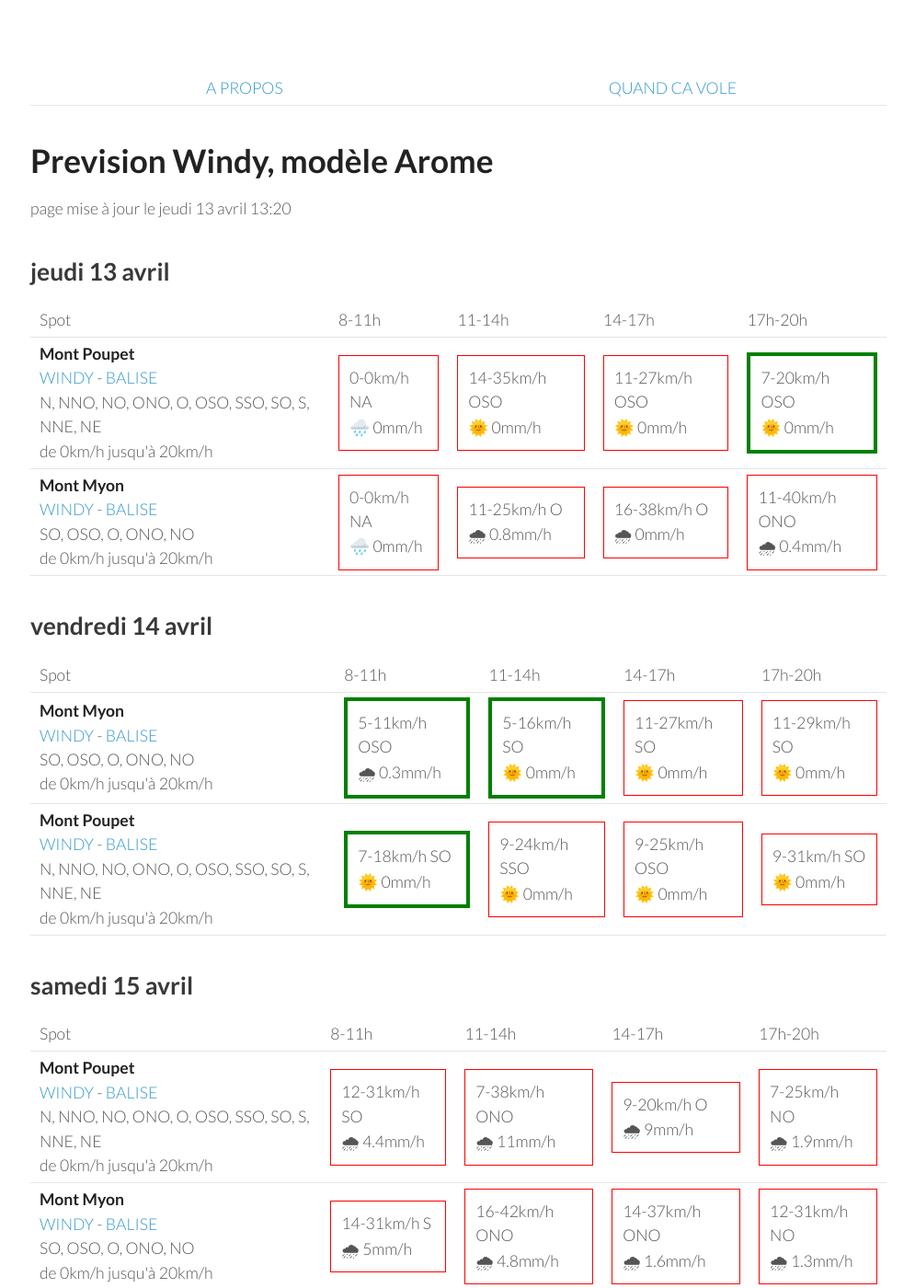
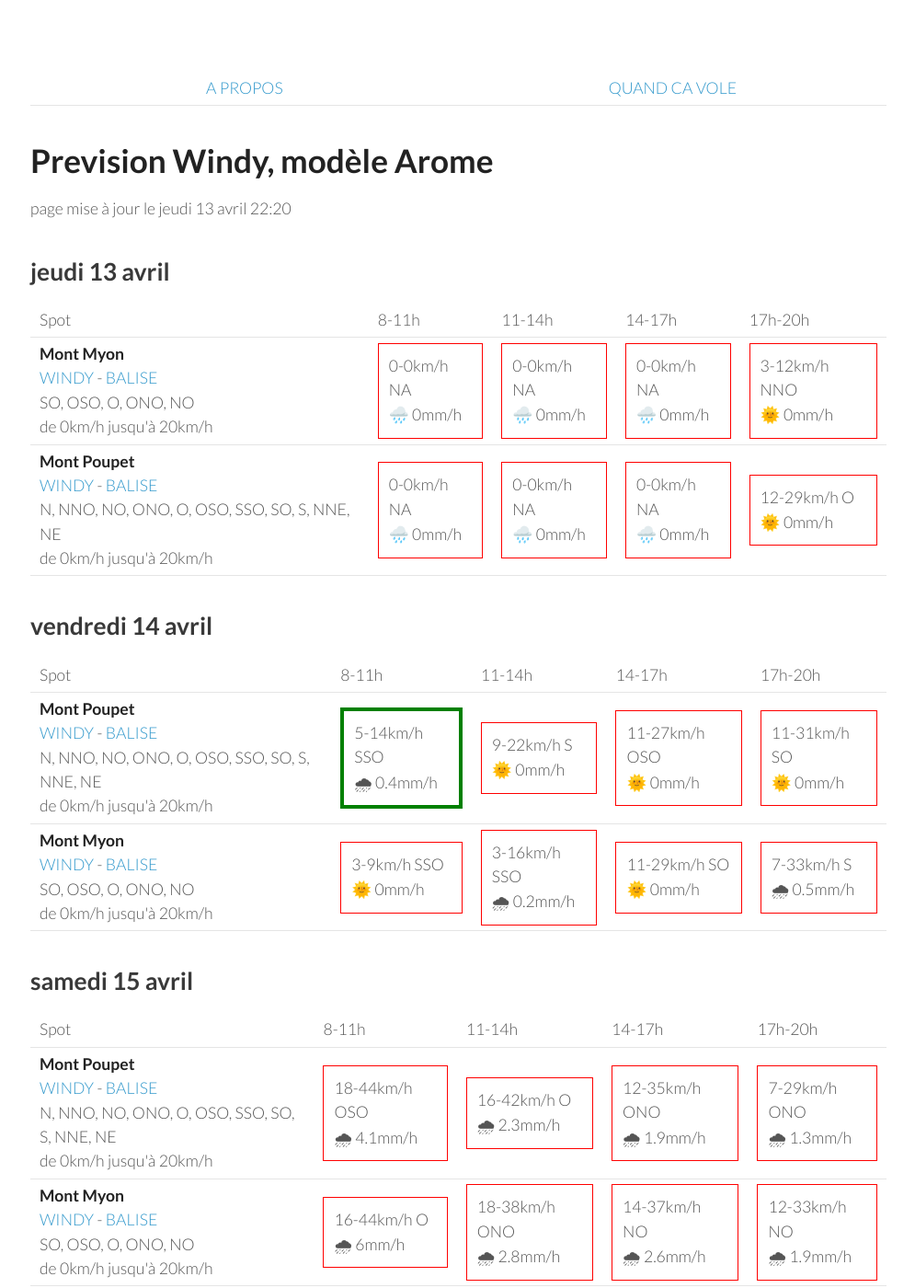
Before and after one commit to parapente-dans-le-nord/parapente-dans-le-nord.github.io, a Jekyll site: the page built from jura.markdown, in a window 1280 px wide and 1400 px high. Shown: the whole window at 92% size, without its empty margins (25-1020 px from the left). Built offline with Jekyll 4.4.1, drawn with Linux system fonts in a browser that asks for light colours; some of the changed text lies outside the part shown.

Commit message:
update index.markdown

```diff
--- a/jura.markdown
+++ b/jura.markdown
@@ -7,7 +7,7 @@ title:  "Tous les spots"
 {: .links}
 
 # Prevision Windy, modèle Arome
-page mise à jour le jeudi 13 avril 13:20
+page mise à jour le jeudi 13 avril 22:20
 
 ## jeudi 13 avril
 
@@ -22,21 +22,21 @@ page mise à jour le jeudi 13 avril 13:20
       <td>17h-20h</td>
     </tr>
 <tr>
+        <td><strong>Mont Myon</strong><br><a href="https://windy.com/46.331/5.397?45.898,5.394,8,m:eWoagj8">WINDY</a> - <span class=""><a href="http://www.balisemeteo.com/balise.php?idBalise=70">BALISE</a> </span><br> <span class="vent-favorable">SO, OSO, O, ONO, NO</span><br><span class="force-vent">de 0km/h jusqu'à 20km/h</span> </td>
+
+            <td><div class="not-flyable"><p>0-0km/h NA</p><p>🌧️ 0mm/h</p></div></td>
+            <td><div class="not-flyable"><p>0-0km/h NA</p><p>🌧️ 0mm/h</p></div></td>
+            <td><div class="not-flyable"><p>0-0km/h NA</p><p>🌧️ 0mm/h</p></div></td>
+            <td><div class="not-flyable"><p>3-12km/h NNO</p><p>🌞 0mm/h</p></div></td>
+
+    </tr>
+<tr>
         <td><strong>Mont Poupet</strong><br><a href="https://windy.com/46.970/5.876?46.541,5.876,8">WINDY</a> - <span class=""><a href="http://www.balisemeteo.com/balise.php?idBalise=92">BALISE</a> </span><br> <span class="vent-favorable">N, NNO, NO, ONO, O, OSO, SSO, SO, S, NNE, NE</span><br><span class="force-vent">de 0km/h jusqu'à 20km/h</span> </td>
 
             <td><div class="not-flyable"><p>0-0km/h NA</p><p>🌧️ 0mm/h</p></div></td>
-            <td><div class="not-flyable"><p>14-35km/h OSO</p><p>🌞 0mm/h</p></div></td>
-            <td><div class="not-flyable"><p>11-27km/h OSO</p><p>🌞 0mm/h</p></div></td>
-            <td><div class="flyable"><p>7-20km/h OSO</p><p>🌞 0mm/h</p></div></td>
-
-    </tr>
-<tr>
-        <td><strong>Mont Myon</strong><br><a href="https://windy.com/46.331/5.397?45.898,5.394,8,m:eWoagj8">WINDY</a> - <span class=""><a href="http://www.balisemeteo.com/balise.php?idBalise=70">BALISE</a> </span><br> <span class="vent-favorable">SO, OSO, O, ONO, NO</span><br><span class="force-vent">de 0km/h jusqu'à 20km/h</span> </td>
-
             <td><div class="not-flyable"><p>0-0km/h NA</p><p>🌧️ 0mm/h</p></div></td>
-            <td><div class="not-flyable"><p>11-25km/h O</p><p>🌧 0.8mm/h</p></div></td>
-            <td><div class="not-flyable"><p>16-38km/h O</p><p>🌧 0mm/h</p></div></td>
-            <td><div class="not-flyable"><p>11-40km/h ONO</p><p>🌧 0.4mm/h</p></div></td>
+            <td><div class="not-flyable"><p>0-0km/h NA</p><p>🌧️ 0mm/h</p></div></td>
+            <td><div class="not-flyable"><p>12-29km/h O</p><p>🌞 0mm/h</p></div></td>
 
     </tr>
 
@@ -56,22 +56,22 @@ page mise à jour le jeudi 13 avril 13:20
       <td>17h-20h</td>
     </tr>
 <tr>
-        <td><strong>Mont Myon</strong><br><a href="https://windy.com/46.331/5.397?45.898,5.394,8,m:eWoagj8">WINDY</a> - <span class=""><a href="http://www.balisemeteo.com/balise.php?idBalise=70">BALISE</a> </span><br> <span class="vent-favorable">SO, OSO, O, ONO, NO</span><br><span class="force-vent">de 0km/h jusqu'à 20km/h</span> </td>
+        <td><strong>Mont Poupet</strong><br><a href="https://windy.com/46.970/5.876?46.541,5.876,8">WINDY</a> - <span class=""><a href="http://www.balisemeteo.com/balise.php?idBalise=92">BALISE</a> </span><br> <span class="vent-favorable">N, NNO, NO, ONO, O, OSO, SSO, SO, S, NNE, NE</span><br><span class="force-vent">de 0km/h jusqu'à 20km/h</span> </td>
 
-            <td><div class="flyable"><p>5-11km/h OSO</p><p>🌧 0.3mm/h</p></div></td>
-            <td><div class="flyable"><p>5-16km/h SO</p><p>🌞 0mm/h</p></div></td>
-            <td><div class="not-flyable"><p>11-27km/h SO</p><p>🌞 0mm/h</p></div></td>
-            <td><div class="not-flyable"><p>11-29km/h SO</p><p>🌞 0mm/h</p></div></td>
+            <td><div class="flyable"><p>5-14km/h SSO</p><p>🌧 0.4mm/h</p></div></td>
+            <td><div class="not-flyable"><p>9-22km/h S</p><p>🌞 0mm/h</p></div></td>
+            <td><div class="not-flyable"><p>11-27km/h OSO</p><p>🌞 0mm/h</p></div></td>
+            <td><div class="not-flyable"><p>11-31km/h SO</p><p>🌞 0mm/h</p></div></td>
 
 
     </tr>
 <tr>
-        <td><strong>Mont Poupet</strong><br><a href="https://windy.com/46.970/5.876?46.541,5.876,8">WINDY</a> - <span class=""><a href="http://www.balisemeteo.com/balise.php?idBalise=92">BALISE</a> </span><br> <span class="vent-favorable">N, NNO, NO, ONO, O, OSO, SSO, SO, S, NNE, NE</span><br><span class="force-vent">de 0km/h jusqu'à 20km/h</span> </td>
+        <td><strong>Mont Myon</strong><br><a href="https://windy.com/46.331/5.397?45.898,5.394,8,m:eWoagj8">WINDY</a> - <span class=""><a href="http://www.balisemeteo.com/balise.php?idBalise=70">BALISE</a> </span><br> <span class="vent-favorable">SO, OSO, O, ONO, NO</span><br><span class="force-vent">de 0km/h jusqu'à 20km/h</span> </td>
 
-            <td><div class="flyable"><p>7-18km/h SO</p><p>🌞 0mm/h</p></div></td>
-            <td><div class="not-flyable"><p>9-24km/h SSO</p><p>🌞 0mm/h</p></div></td>
-            <td><div class="not-flyable"><p>9-25km/h OSO</p><p>🌞 0mm/h</p></div></td>
-            <td><div class="not-flyable"><p>9-31km/h SO</p><p>🌞 0mm/h</p></div></td>
+            <td><div class="not-flyable"><p>3-9km/h SSO</p><p>🌞 0mm/h</p></div></td>
+            <td><div class="not-flyable"><p>3-16km/h SSO</p><p>🌧 0.2mm/h</p></div></td>
+            <td><div class="not-flyable"><p>11-29km/h SO</p><p>🌞 0mm/h</p></div></td>
+            <td><div class="not-flyable"><p>7-33km/h S</p><p>🌧 0.5mm/h</p></div></td>
 
 
     </tr>
@@ -94,20 +94,20 @@ page mise à jour le jeudi 13 avril 13:20
 <tr>
         <td><strong>Mont Poupet</strong><br><a href="https://windy.com/46.970/5.876?46.541,5.876,8">WINDY</a> - <span class=""><a href="http://www.balisemeteo.com/balise.php?idBalise=92">BALISE</a> </span><br> <span class="vent-favorable">N, NNO, NO, ONO, O, OSO, SSO, SO, S, NNE, NE</span><br><span class="force-vent">de 0km/h jusqu'à 20km/h</span> </td>
 
-            <td><div class="not-flyable"><p>12-31km/h SO</p><p>🌧 4.4mm/h</p></div></td>
-            <td><div class="not-flyable"><p>7-38km/h ONO</p><p>🌧 11mm/h</p></div></td>
-            <td><div class="not-flyable"><p>9-20km/h O</p><p>🌧 9mm/h</p></div></td>
-            <td><div class="not-flyable"><p>7-25km/h NO</p><p>🌧 1.9mm/h</p></div></td>
+            <td><div class="not-flyable"><p>18-44km/h OSO</p><p>🌧 4.1mm/h</p></div></td>
+            <td><div class="not-flyable"><p>16-42km/h O</p><p>🌧 2.3mm/h</p></div></td>
+            <td><div class="not-flyable"><p>12-35km/h ONO</p><p>🌧 1.9mm/h</p></div></td>
+            <td><div class="not-flyable"><p>7-29km/h ONO</p><p>🌧 1.3mm/h</p></div></td>
 
 
     </tr>
 <tr>
         <td><strong>Mont Myon</strong><br><a href="https://windy.com/46.331/5.397?45.898,5.394,8,m:eWoagj8">WINDY</a> - <span class=""><a href="http://www.balisemeteo.com/balise.php?idBalise=70">BALISE</a> </span><br> <span class="vent-favorable">SO, OSO, O, ONO, NO</span><br><span class="force-vent">de 0km/h jusqu'à 20km/h</span> </td>
 
-            <td><div class="not-flyable"><p>14-31km/h S</p><p>🌧 5mm/h</p></div></td>
-            <td><div class="not-flyable"><p>16-42km/h ONO</p><p>🌧 4.8mm/h</p></div></td>
-            <td><div class="not-flyable"><p>14-37km/h ONO</p><p>🌧 1.6mm/h</p></div></td>
-            <td><div class="not-flyable"><p>12-31km/h NO</p><p>🌧 1.3mm/h</p></div></td>
+            <td><div class="not-flyable"><p>16-44km/h O</p><p>🌧 6mm/h</p></div></td>
+            <td><div class="not-flyable"><p>18-38km/h ONO</p><p>🌧 2.8mm/h</p></div></td>
+            <td><div class="not-flyable"><p>14-37km/h NO</p><p>🌧 2.6mm/h</p></div></td>
+            <td><div class="not-flyable"><p>12-33km/h NO</p><p>🌧 1.9mm/h</p></div></td>
 
 
     </tr>
@@ -130,20 +130,20 @@ page mise à jour le jeudi 13 avril 13:20
 <tr>
         <td><strong>Mont Poupet</strong><br><a href="https://windy.com/46.970/5.876?46.541,5.876,8">WINDY</a> - <span class=""><a href="http://www.balisemeteo.com/balise.php?idBalise=92">BALISE</a> </span><br> <span class="vent-favorable">N, NNO, NO, ONO, O, OSO, SSO, SO, S, NNE, NE</span><br><span class="force-vent">de 0km/h jusqu'à 20km/h</span> </td>
 
-            <td><div class="flyable"><p>7-18km/h NO</p><p>🌧 2.3mm/h</p></div></td>
-            <td><div class="flyable"><p>9-20km/h NNO</p><p>🌧 1.6mm/h</p></div></td>
-            <td><div class="not-flyable"><p>9-22km/h NNO</p><p>🌧 0.9mm/h</p></div></td>
-            <td><div class="not-flyable"><p>11-27km/h NNO</p><p>🌧 1.1mm/h</p></div></td>
+            <td><div class="flyable"><p>5-12km/h NO</p><p>🌞 0mm/h</p></div></td>
+            <td><div class="flyable"><p>9-20km/h N</p><p>🌧 0.3mm/h</p></div></td>
+            <td><div class="not-flyable"><p>9-22km/h N</p><p>🌧 0.8mm/h</p></div></td>
+            <td><div class="not-flyable"><p>11-22km/h N</p><p>🌧 0.6mm/h</p></div></td>
 
 
     </tr>
 <tr>
         <td><strong>Mont Myon</strong><br><a href="https://windy.com/46.331/5.397?45.898,5.394,8,m:eWoagj8">WINDY</a> - <span class=""><a href="http://www.balisemeteo.com/balise.php?idBalise=70">BALISE</a> </span><br> <span class="vent-favorable">SO, OSO, O, ONO, NO</span><br><span class="force-vent">de 0km/h jusqu'à 20km/h</span> </td>
 
-            <td><div class="not-flyable"><p>9-20km/h NNO</p><p>🌞 0mm/h</p></div></td>
-            <td><div class="not-flyable"><p>12-27km/h NNO</p><p>🌧 0.3mm/h</p></div></td>
-            <td><div class="not-flyable"><p>12-29km/h NNO</p><p>🌧 0.4mm/h</p></div></td>
-            <td><div class="not-flyable"><p>12-29km/h N</p><p>🌧 0.5mm/h</p></div></td>
+            <td><div class="not-flyable"><p>9-18km/h N</p><p>🌞 0mm/h</p></div></td>
+            <td><div class="not-flyable"><p>12-29km/h N</p><p>🌞 0mm/h</p></div></td>
+            <td><div class="not-flyable"><p>12-29km/h N</p><p>🌧 0.2mm/h</p></div></td>
+            <td><div class="not-flyable"><p>16-35km/h N</p><p>🌧 0.2mm/h</p></div></td>
 
 
     </tr>
@@ -166,20 +166,20 @@ page mise à jour le jeudi 13 avril 13:20
 <tr>
         <td><strong>Mont Poupet</strong><br><a href="https://windy.com/46.970/5.876?46.541,5.876,8">WINDY</a> - <span class=""><a href="http://www.balisemeteo.com/balise.php?idBalise=92">BALISE</a> </span><br> <span class="vent-favorable">N, NNO, NO, ONO, O, OSO, SSO, SO, S, NNE, NE</span><br><span class="force-vent">de 0km/h jusqu'à 20km/h</span> </td>
 
-            <td><div class="not-flyable"><p>12-27km/h NE</p><p>🌞 0mm/h</p></div></td>
+            <td><div class="not-flyable"><p>14-29km/h NE</p><p>🌞 0mm/h</p></div></td>
+            <td><div class="not-flyable"><p>18-40km/h NE</p><p>🌞 0mm/h</p></div></td>
+            <td><div class="not-flyable"><p>20-44km/h NE</p><p>🌞 0mm/h</p></div></td>
             <td><div class="not-flyable"><p>18-42km/h NE</p><p>🌞 0mm/h</p></div></td>
-            <td><div class="not-flyable"><p>20-46km/h NE</p><p>🌞 0mm/h</p></div></td>
-            <td><div class="not-flyable"><p>20-48km/h NE</p><p>🌞 0mm/h</p></div></td>
 
 
     </tr>
 <tr>
         <td><strong>Mont Myon</strong><br><a href="https://windy.com/46.331/5.397?45.898,5.394,8,m:eWoagj8">WINDY</a> - <span class=""><a href="http://www.balisemeteo.com/balise.php?idBalise=70">BALISE</a> </span><br> <span class="vent-favorable">SO, OSO, O, ONO, NO</span><br><span class="force-vent">de 0km/h jusqu'à 20km/h</span> </td>
 
-            <td><div class="not-flyable"><p>11-25km/h N</p><p>🌞 0mm/h</p></div></td>
-            <td><div class="not-flyable"><p>14-35km/h NNE</p><p>🌞 0mm/h</p></div></td>
-            <td><div class="not-flyable"><p>18-38km/h N</p><p>🌞 0mm/h</p></div></td>
-            <td><div class="not-flyable"><p>22-50km/h N</p><p>🌞 0mm/h</p></div></td>
+            <td><div class="not-flyable"><p>11-24km/h NNE</p><p>🌞 0mm/h</p></div></td>
+            <td><div class="not-flyable"><p>14-31km/h NNE</p><p>🌞 0mm/h</p></div></td>
+            <td><div class="not-flyable"><p>18-42km/h NNE</p><p>🌞 0mm/h</p></div></td>
+            <td><div class="not-flyable"><p>18-42km/h N</p><p>🌞 0mm/h</p></div></td>
 
 
     </tr>
@@ -203,19 +203,19 @@ page mise à jour le jeudi 13 avril 13:20
         <td><strong>Mont Myon</strong><br><a href="https://windy.com/46.331/5.397?45.898,5.394,8,m:eWoagj8">WINDY</a> - <span class=""><a href="http://www.balisemeteo.com/balise.php?idBalise=70">BALISE</a> </span><br> <span class="vent-favorable">SO, OSO, O, ONO, NO</span><br><span class="force-vent">de 0km/h jusqu'à 20km/h</span> </td>
 
             <td><div class="not-flyable"><p>5-14km/h E</p><p>🌞 0mm/h</p></div></td>
-            <td><div class="flyable"><p>3-16km/h O</p><p>🌞 0mm/h</p></div></td>
-            <td><div class="not-flyable"><p>7-24km/h NO</p><p>🌞 0mm/h</p></div></td>
-            <td><div class="not-flyable"><p>9-25km/h NNO</p><p>🌞 0mm/h</p></div></td>
+            <td><div class="flyable"><p>3-18km/h NO</p><p>🌞 0mm/h</p></div></td>
+            <td><div class="not-flyable"><p>7-22km/h NNO</p><p>🌞 0mm/h</p></div></td>
+            <td><div class="not-flyable"><p>9-24km/h N</p><p>🌞 0mm/h</p></div></td>
 
 
     </tr>
 <tr>
         <td><strong>Mont Poupet</strong><br><a href="https://windy.com/46.970/5.876?46.541,5.876,8">WINDY</a> - <span class=""><a href="http://www.balisemeteo.com/balise.php?idBalise=92">BALISE</a> </span><br> <span class="vent-favorable">N, NNO, NO, ONO, O, OSO, SSO, SO, S, NNE, NE</span><br><span class="force-vent">de 0km/h jusqu'à 20km/h</span> </td>
 
-            <td><div class="not-flyable"><p>11-24km/h ENE</p><p>🌞 0mm/h</p></div></td>
-            <td><div class="not-flyable"><p>18-38km/h ENE</p><p>🌞 0mm/h</p></div></td>
-            <td><div class="not-flyable"><p>16-40km/h NE</p><p>🌞 0mm/h</p></div></td>
-            <td><div class="not-flyable"><p>14-40km/h NE</p><p>🌞 0mm/h</p></div></td>
+            <td><div class="not-flyable"><p>12-29km/h NE</p><p>🌞 0mm/h</p></div></td>
+            <td><div class="not-flyable"><p>18-40km/h ENE</p><p>🌞 0mm/h</p></div></td>
+            <td><div class="not-flyable"><p>16-38km/h NE</p><p>🌞 0mm/h</p></div></td>
+            <td><div class="not-flyable"><p>16-38km/h NE</p><p>🌞 0mm/h</p></div></td>
 
 
     </tr>
```
